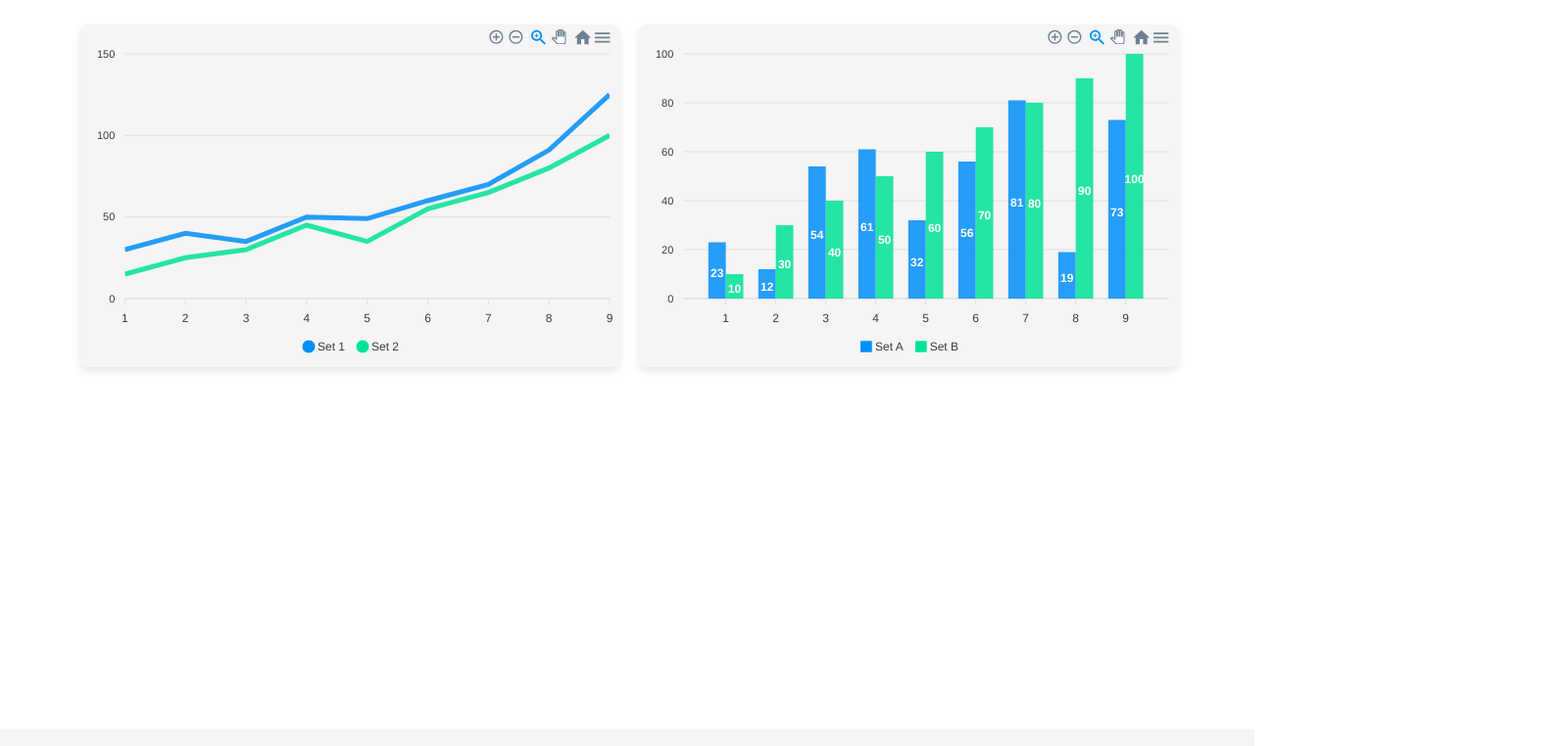
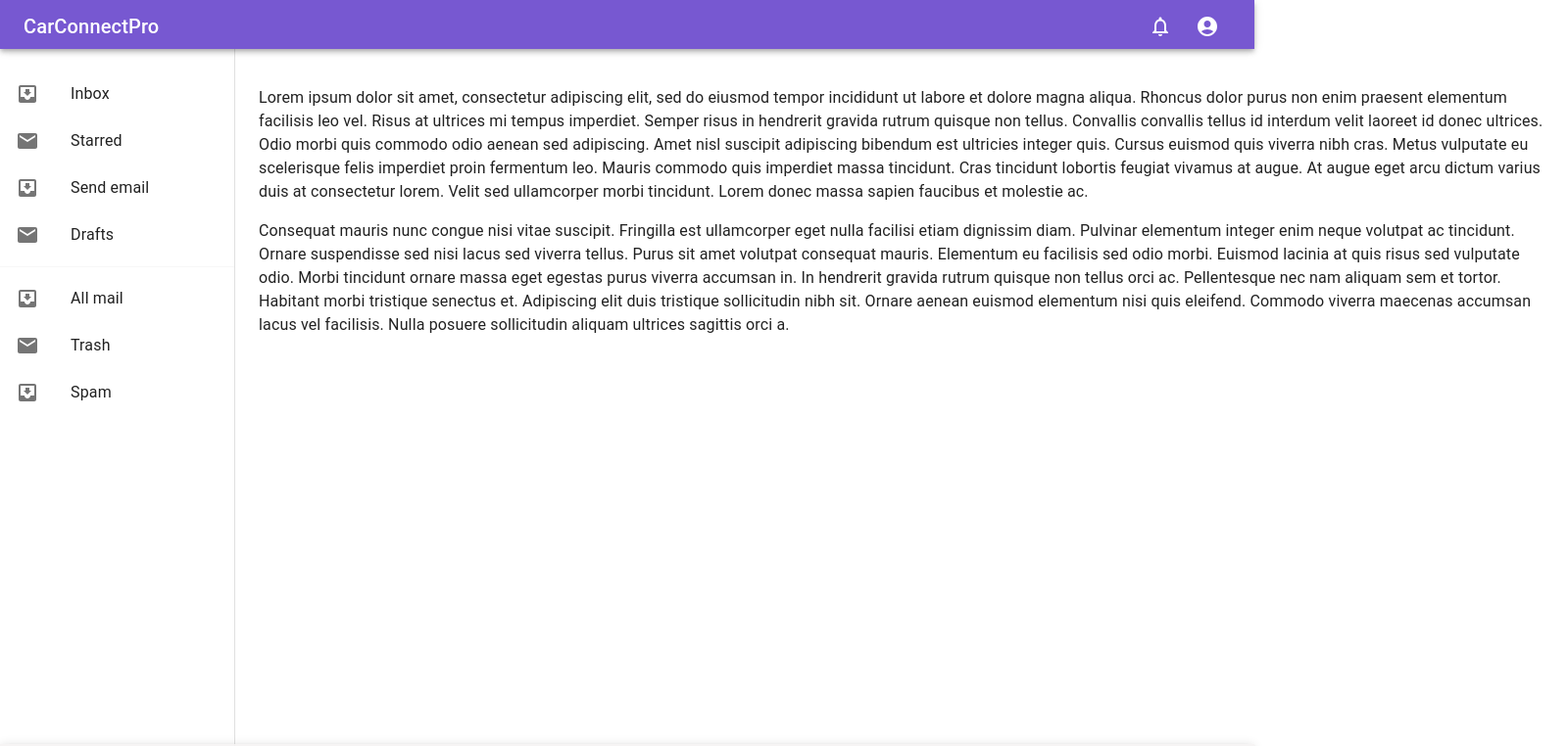
Before and after one commit to NavodyaHettiarachchi/CarConnectProFrontEnd, a React (Create React App) app: page / in a window 1280 px wide. Shown: the top 762 px of the page at 98% size, 1600 px wide, since content can reach past the window. Built offline with nearby package versions, Linux system fonts and the light colour scheme.

Commit message:
Side bar with header and footer

```diff
--- a/src/App.js
+++ b/src/App.js
@@ -1,9 +1,11 @@
 import LineBarChart from './components/lineBarChartComponent';
-import Footer from'./components/footerComponent';
+// import Footer from './components/footerComponent';
 import 'bootstrap/dist/css/bootstrap.min.css';
 import Container from 'react-bootstrap/Container';
 import Row from 'react-bootstrap/Row';
 import Col from 'react-bootstrap/Col';
+import './css/common.css';
+import Sidebar from './components/sideNav';
 
 
 function App() {
@@ -30,7 +32,9 @@ function App() {
 
   return (
     <div className="App" >
-      <Container>
+      {/* <Header position="fixed" sx={{ zIndex: (theme) => theme.zIndex.drawer + 1 }}  /> */}
+      <Sidebar />
+      {/* <Container style={{ paddingTop: '60px' }}>
         <Row className="justify-content-center">
           <Col xs={12} md={6}>
             <div className='card-container'>
@@ -43,8 +47,8 @@ function App() {
             </div>
           </Col>
         </Row>
-      </Container>
-      <Footer />
+      </Container> */}
+      {/* <Footer /> */}
     </div>
   );
 }
--- a/src/components/footerComponent.jsx
+++ b/src/components/footerComponent.jsx
@@ -1,20 +1,19 @@
-import React from 'react';
-import Container from 'react-bootstrap/Container';
-import Row from 'react-bootstrap/Row';
-import Col from 'react-bootstrap/Col';
+import * as React from 'react';
+import AppBar from '@mui/material/AppBar';
+import Box from '@mui/material/Box';
+import Toolbar from '@mui/material/Toolbar';
 
-const Footer = () => {
+export default function MenuAppBar() {
+
   return (
-    <footer className=" footer" >
-      <Container>
-        <Row>
-          <Col className="center-text">
-            <p>&copy; 2023 CarConnectPRO | All Rights Reserved. Designed, Build & Maintained by Group 5</p>
-          </Col>
-        </Row>
-      </Container>
-    </footer>
+    <Box sx={{ flexGrow: 1 }}>
+      <AppBar position="fixed" style={{ background: '#f5f3f3e3', height: '40px', color: '#000' }} sx={{ top: 'auto', bottom: 0, zIndex: (theme) => theme.zIndex.drawer + 1 }} className="footer center-text" >
+        <Toolbar style={{  textAlign: 'center'  }}>
+          <p>
+            &copy; 2023 Car Connect Pro | All Rights Reserved. Designed, Built & Maintained by Group 5
+          </p>
+        </Toolbar>
+      </AppBar>
+    </Box>
   );
-};
-
-export default Footer;
+}
--- /dev/null
+++ b/src/components/headerComponent.jsx
@@ -0,0 +1,79 @@
+import * as React from 'react';
+import AppBar from '@mui/material/AppBar';
+import Box from '@mui/material/Box';
+import Toolbar from '@mui/material/Toolbar';
+import Typography from '@mui/material/Typography';
+import IconButton from '@mui/material/IconButton';
+import AccountCircle from '@mui/icons-material/AccountCircle';
+import MenuItem from '@mui/material/MenuItem';
+import Menu from '@mui/material/Menu';
+import NotificationsNoneIcon from '@mui/icons-material/NotificationsNone';
+import Tooltip from '@mui/material/Tooltip';
+
+export default function MenuAppBar() {
+  const [auth] = React.useState(true);
+  const [anchorEl, setAnchorEl] = React.useState(null);
+
+  const handleMenu = (event) => {
+    setAnchorEl(event.currentTarget);
+  };
+
+  const handleClose = () => {
+    setAnchorEl(null);
+  };
+
+  return (
+    <Box sx={{ flexGrow: 1 }}>
+      <AppBar position="fixed" sx={{ zIndex: (theme) => theme.zIndex.drawer + 1 }} style={{ background: '#7758D1' }} className="header" >
+        <Toolbar style={{ marginTop: '-5px' }} >
+          <Typography variant="h6" component="div" sx={{ flexGrow: 1 }} >
+            CarConnectPro
+          </Typography>
+          {auth && (
+            <div>
+              <Tooltip title="No notifications">
+                <IconButton
+                  size="large"
+                  aria-label="account of current user"
+                  aria-controls="menu-appbar"
+                  aria-haspopup="true"
+                  color="inherit"
+                >
+                  <NotificationsNoneIcon />
+                </IconButton>
+              </Tooltip>
+              <IconButton
+                size="large"
+                aria-label="account of current user"
+                aria-controls="menu-appbar"
+                aria-haspopup="true"
+                onClick={handleMenu}
+                color="inherit"
+              >
+                <AccountCircle />
+              </IconButton>
+              <Menu
+                id="menu-appbar"
+                anchorEl={anchorEl}
+                anchorOrigin={{
+                  vertical: 'top',
+                  horizontal: 'right',
+                }}
+                keepMounted
+                transformOrigin={{
+                  vertical: 'top',
+                  horizontal: 'right',
+                }}
+                open={Boolean(anchorEl)}
+                onClose={handleClose}
+              >
+                <MenuItem onClick={handleClose}>Profile</MenuItem>
+                <MenuItem onClick={handleClose}>LogOut</MenuItem>
+              </Menu>
+            </div>
+          )}
+        </Toolbar>
+      </AppBar>
+    </Box>
+  );
+}
--- /dev/null
+++ b/src/components/sideNav.jsx
@@ -0,0 +1,95 @@
+import * as React from 'react';
+import Box from '@mui/material/Box';
+import Drawer from '@mui/material/Drawer';
+import CssBaseline from '@mui/material/CssBaseline';
+import Toolbar from '@mui/material/Toolbar';
+import List from '@mui/material/List';
+import Typography from '@mui/material/Typography';
+import Divider from '@mui/material/Divider';
+import ListItem from '@mui/material/ListItem';
+import ListItemButton from '@mui/material/ListItemButton';
+import ListItemIcon from '@mui/material/ListItemIcon';
+import ListItemText from '@mui/material/ListItemText';
+import InboxIcon from '@mui/icons-material/MoveToInbox';
+import MailIcon from '@mui/icons-material/Mail';
+import Header from './headerComponent';
+import Footer from './footerComponent';
+
+const drawerWidth = 240;
+
+export default function ClippedDrawer() {
+  return (
+    <Box sx={{ display: 'flex' }}>
+      <CssBaseline />
+      <Header />
+      <Drawer
+        variant="permanent"
+        sx={{
+          width: drawerWidth,
+          flexShrink: 0,
+          [`& .MuiDrawer-paper`]: { width: drawerWidth, boxSizing: 'border-box' },
+        }}
+      >
+        <Toolbar />
+        <Box sx={{ overflow: 'auto' }}>
+          <List>
+            {['Inbox', 'Starred', 'Send email', 'Drafts'].map((text, index) => (
+              <ListItem key={text} disablePadding>
+                <ListItemButton>
+                  <ListItemIcon>
+                    {index % 2 === 0 ? <InboxIcon /> : <MailIcon />}
+                  </ListItemIcon>
+                  <ListItemText primary={text} />
+                </ListItemButton>
+              </ListItem>
+            ))}
+          </List>
+          <Divider />
+          <List>
+            {['All mail', 'Trash', 'Spam'].map((text, index) => (
+              <ListItem key={text} disablePadding>
+                <ListItemButton>
+                  <ListItemIcon>
+                    {index % 2 === 0 ? <InboxIcon /> : <MailIcon />}
+                  </ListItemIcon>
+                  <ListItemText primary={text} />
+                </ListItemButton>
+              </ListItem>
+            ))}
+          </List>
+        </Box>
+      </Drawer>
+      <Box component="main" sx={{ flexGrow: 1, p: 3 }}>
+        <Toolbar />
+        <Typography paragraph>
+          Lorem ipsum dolor sit amet, consectetur adipiscing elit, sed do eiusmod
+          tempor incididunt ut labore et dolore magna aliqua. Rhoncus dolor purus non
+          enim praesent elementum facilisis leo vel. Risus at ultrices mi tempus
+          imperdiet. Semper risus in hendrerit gravida rutrum quisque non tellus.
+          Convallis convallis tellus id interdum velit laoreet id donec ultrices.
+          Odio morbi quis commodo odio aenean sed adipiscing. Amet nisl suscipit
+          adipiscing bibendum est ultricies integer quis. Cursus euismod quis viverra
+          nibh cras. Metus vulputate eu scelerisque felis imperdiet proin fermentum
+          leo. Mauris commodo quis imperdiet massa tincidunt. Cras tincidunt lobortis
+          feugiat vivamus at augue. At augue eget arcu dictum varius duis at
+          consectetur lorem. Velit sed ullamcorper morbi tincidunt. Lorem donec massa
+          sapien faucibus et molestie ac.
+        </Typography>
+        <Typography paragraph>
+          Consequat mauris nunc congue nisi vitae suscipit. Fringilla est ullamcorper
+          eget nulla facilisi etiam dignissim diam. Pulvinar elementum integer enim
+          neque volutpat ac tincidunt. Ornare suspendisse sed nisi lacus sed viverra
+          tellus. Purus sit amet volutpat consequat mauris. Elementum eu facilisis
+          sed odio morbi. Euismod lacinia at quis risus sed vulputate odio. Morbi
+          tincidunt ornare massa eget egestas purus viverra accumsan in. In hendrerit
+          gravida rutrum quisque non tellus orci ac. Pellentesque nec nam aliquam sem
+          et tortor. Habitant morbi tristique senectus et. Adipiscing elit duis
+          tristique sollicitudin nibh sit. Ornare aenean euismod elementum nisi quis
+          eleifend. Commodo viverra maecenas accumsan lacus vel facilisis. Nulla
+          posuere sollicitudin aliquam ultrices sagittis orci a.
+        </Typography>
+      </Box>
+      <Footer />
+    </Box>
+  );
+}
--- a/src/css/common.css
+++ b/src/css/common.css
@@ -13,7 +13,8 @@
 .App {
   position: relative;
   height: 100vh;
-  width: 100vw;
+  /* width: vw; */
+  width: 1600px;
 }
 
 .footer {
@@ -31,3 +32,84 @@
   justify-content: center;
   height: 100%;
 }
+
+.header {
+  position: absolute;
+  display: flex;
+  background: #7758D1;
+  color: #fff;
+  padding-bottom: 10px;
+  height: 50px;
+  max-width: 100vw;
+  width: 100vw;
+  margin: 0px;
+  /* grid-area: header;
+  height: 60px;
+  display: flex;
+  align-items: center;
+  justify-content: space-between;
+  padding: 0 30px 0 30px;
+  box-shadow: 0 6px 7px -3px rgba(0, 0, 0, 0.35); */
+}
+
+.App-header {
+  background-color: #282c34;
+  min-height: 100vh;
+  display: flex;
+  flex-direction: column;
+  align-items: center;
+  justify-content: center;
+  font-size: calc(10px + 2vmin);
+  color: white;
+}
+
+.positionRelative {
+  position: relative;
+}
+
+.positionAbsoluteRight {
+  position: absolute;
+}
+
+.positionAbsoluteLeft {
+  position: absolute;
+}
+
+.positionAbsoluteBottom {
+  position: absolute;
+}
+
+.positionAbsoluteTop {
+  position: absolute;
+}
+
+headerStyle {
+  display: flex;
+  justify-content: space-between;
+  align-items: center;
+  background: #333;
+  color: #fff;
+  padding: 1rem;
+}
+
+.avatarStyle {
+  width: 40px;
+  height: 40px;
+  border-radius: 50%;
+  margin-right: 10px;
+}
+
+.notificationButtonStyle {
+  background-color: #fff;
+  border-radius: 50%;
+  padding: 8px 12px;
+  margin-right: 10px;
+  cursor: pointer;
+  color: #333;
+  border: none;
+  outline: none;
+}
+
+.menu-class {
+  width: 200px;
+}
--- a/src/index.css
+++ b/src/index.css
@@ -5,6 +5,7 @@ body {
     sans-serif;
   -webkit-font-smoothing: antialiased;
   -moz-osx-font-smoothing: grayscale;
+  width: 100vw;
 }
 
 code {
```
Also changed, not shown: package.json (+9 -0 lines), src/assets/profilepic.jpg (added), 1 other file (tests, documents, lock files or other folders).
